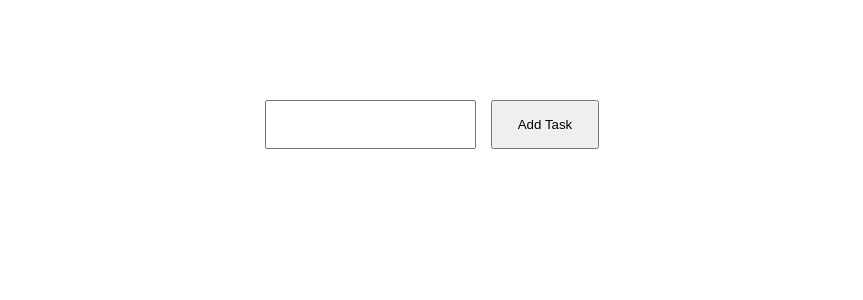
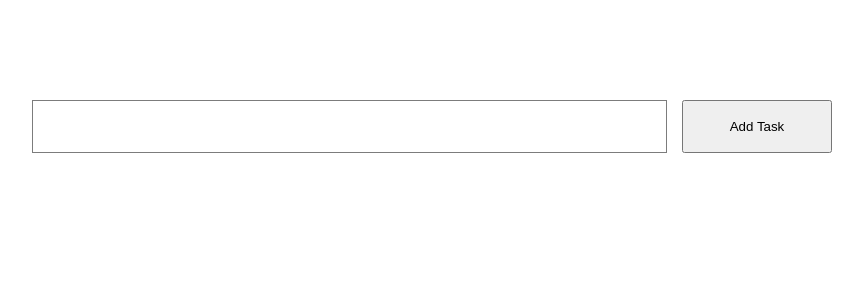
Before and after one commit to niredocz/react-todo-list, a React (Create React App) app: page / in a window 1280 px wide. Shown: the top 300 px of the page, without its empty margins (208-1071 px from the left). Built offline with nearby package versions, Linux system fonts and the light colour scheme.

Commit message:
styling todo card

```diff
--- a/src/components/TodoApp.css
+++ b/src/components/TodoApp.css
@@ -10,14 +10,26 @@ form {
   gap: 15px;
   display: flex;
   justify-content: center;
-  margin-bottom: 30px;
+  max-width: 800px;
+  margin: 0 auto 30px;
 }
 
 form input {
+  width: 100%;
   padding: 15px;
+  outline: none;
+  font-size: 18px;
+  border: 1px solid #7c7c7c;
+}
+
+form input:focus {
+  border-color: red;
 }
 
 form button {
+  cursor: pointer;
+  display: block;
+  min-width: 150px;
   padding: 15px 25px;
 }
 
@@ -28,13 +40,18 @@ form button {
 
 .list-todo .result {
   display: flex;
-  align-items: center;
+  gap: 15px;
+  /* align-items: center; */
   justify-content: space-between;
   border: 1px solid #7c7c7c;
   padding: 15px;
   margin-bottom: 15px;
 }
 
-  .list-todo .result h1 {
-    line-height: 1;
-  }
+.list-todo .result .result-text {
+  font-size: 24px;
+  border: none;
+  outline: none;
+  font-weight: 700;
+  width: 100%;
+}
```
